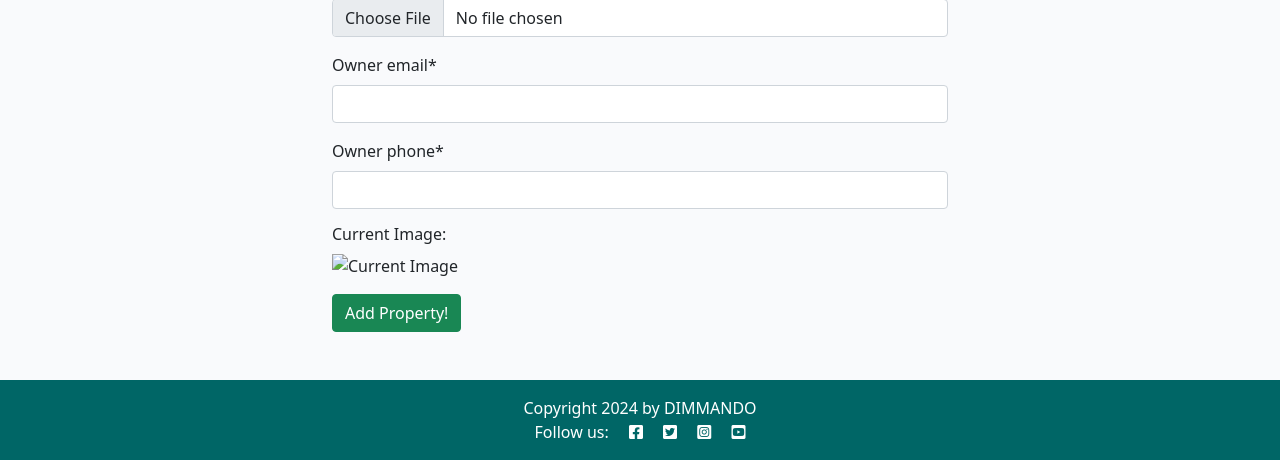
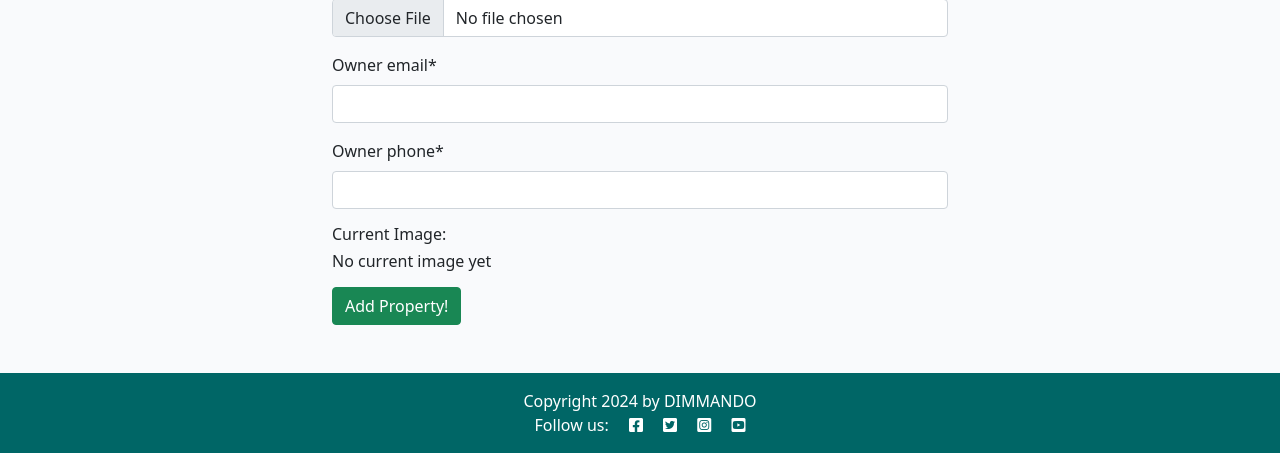
Before and after one commit to dimmando/accommodation, a Django app: page /add-book in a window 1280 px wide. Shown: the part 789-1249 px from the top of the page. Run offline with Django 4.2, Linux system fonts and the light colour scheme; the visitor is signed in with stand-in values (Sample User, id 1); some libraries are stand-ins or nearby versions.

Commit message:
Final correct if-else conditions related with error when displaying new Add property

```diff
--- a/booking/templates/book_form.html
+++ b/booking/templates/book_form.html
@@ -13,31 +13,13 @@
 
             <div class="current-image my-3">
                 <h5>Current Image:</h5>
-                {% if form.instance.booking_image %}
-                    {% if 'placeholder' in form.instance.booking_image.url %}
-                        <img src="{% static 'images/default.png' %}" alt="Placeholder Image" width="150">
-                    {% else %}
-                        <img src="{{ form.instance.booking_image.url }}" alt="Current Image" width="150">
-                    {% endif %}
+                {% if not form.instance.pk %}
+                    <h5>No current image yet</h5>
+                {% elif 'placeholder' in form.instance.booking_image.url %}
+                    <img src="{% static 'images/default.png' %}" alt="Placeholder Image" width="150">
                 {% else %}
-                    <h5>No current image yet</h5>
+                    <img src="{{ form.instance.booking_image.url }}" alt="Current Image" width="150">
                 {% endif %}
-
-                <!-- {% if form.instance.booking_image or 'placeholder' in form.instance.booking_image.url %}
-                    <img src="{% static 'images/default.png' %}" alt="Placeholder Image" width="150">
-                {% elif form.instance.booking_image %}
-                    <img src="{{ form.instance.booking_image.url }}" alt="Current Image" width="150">
-                {% else %}
-                    <h5>No current image yet</h5>
-                {% endif %} -->
-
-                <!-- {% if 'placeholder' in form.instance.booking_image.url %}
-                    <img src="{% static 'images/default.png' %}" alt="Placeholder Image" width="150">
-                {% elif form.instance.booking_image %}
-                    <img src="{{ form.instance.booking_image.url }}" alt="Current Image" width="150">
-                {% else %}
-                    <h5>No current image yet</h5>
-                {% endif %} -->
             </div>
 
         <button type="submit" class="btn btn-success">Add Property!</button>
--- a/static/css/style.css
+++ b/static/css/style.css
@@ -213,15 +213,15 @@ body {
 }
 
 .small-input {
-    width: 200px; /* Уменьшение ширины поля */
-    font-size: 14px; /* Уменьшение шрифта */
-    padding: 4px 3px; /* Уменьшение внутреннего отступа */
+    width: 200px;
+    font-size: 14px;
+    padding: 4px 3px;
 }
 
 .small-button {
     width: 60px;
-    font-size: 14px; /* Уменьшение шрифта кнопки */
-    padding: 4px 3px; /* Уменьшение внутреннего отступа кнопки */
+    font-size: 14px;
+    padding: 4px 3px;
 }
 
 .form-center {
--- a/templates/base.html
+++ b/templates/base.html
@@ -51,7 +51,7 @@
     <nav class="navbar navbar-expand-lg navbar-light bg-white">
         <div class="container-fluid">
 
-            <a class="navbar-brand" href="{% url 'home' %}"><img src="{% static 'images/logo.png' %}" width="100%"></a>
+            <a class="navbar-brand" href="{% url 'home' %}" aria-label="Link to homepage under logo"><img src="{% static 'images/logo.png' %}" alt="Logo"></a>
 
             <button class="navbar-toggler" type="button" data-bs-toggle="collapse" data-bs-target="#navbarText"
                 aria-controls="navbarText" aria-expanded="false" aria-label="Toggle navigation">
@@ -60,46 +60,44 @@
             <div class="collapse navbar-collapse" id="navbarText">
                 <ul class="navbar-nav me-auto mb-2 mb-lg-0">
                     <li class="nav-item">
-                        <a class="nav-link {% if request.path == home_url %}active" aria-current="page{% endif %}" href="{% url 'home' %}">Home</a>
+                        <a class="nav-link {% if request.path == home_url %}active" aria-current="page{% endif %}" aria-label="Link to homepage" href="{% url 'home' %}">Home</a>
                     </li>
-                    <li class="nav-item"></li>
-                        <a class="nav-link {% if request.path == about_url %}active" aria-current="page{% endif %}" href="{% url 'about' %}">About</a>
+                    <li class="nav-item">
+                        <a class="nav-link {% if request.path == about_url %}active" aria-current="page{% endif %}" aria-label="Link to About page" href="{% url 'about' %}">About</a>
                     </li>
                     {% if user.is_authenticated %}
                     <li class="nav-item">
-                        <a class="nav-link {% if request.path == property_create_url %}active" aria-label="page{% endif %}" href="{% url 'property_create' %}">Add property</a>
+                        <a class="nav-link {% if request.path == property_create_url %}active" aria-current="page{% endif %}" aria-label="Link to Add property page" href="{% url 'property_create' %}">Add property</a>
                     </li>
                     <li class="nav-item">
-                        <a class="nav-link {% if request.path == property_list_url %}active" aria-label="page{% endif %}" href="{% url 'property_list' %}">My property</a>
+                        <a class="nav-link {% if request.path == property_list_url %}active" aria-current="page{% endif %}" aria-label="Link to My property page" href="{% url 'property_list' %}">My property</a>
                     </li>
-                    <li class="nav-item"></li>
-                        <a class="nav-link {% if request.path == logout_url %}active" aria-current="page{% endif %}" href="{% url 'account_logout' %}">Logout</a>
+                    <li class="nav-item">
+                        <a class="nav-link {% if request.path == logout_url %}active" aria-current="page{% endif %}" aria-label="Link to Logout page" href="{% url 'account_logout' %}">Logout</a>
                     </li>
                     {% else %}
                     <li class="nav-item">
-                        <a class="nav-link {% if request.path == signup_url %}active" aria-current="page{% endif %}" href="{% url 'account_signup' %}">Register</a>
+                        <a class="nav-link {% if request.path == signup_url %}active" aria-current="page{% endif %}" aria-label="Link to Register page" href="{% url 'account_signup' %}">Register</a>
                     </li>
                     <li class="nav-item">
-                        <a class="nav-link {% if request.path == login_url %}active" aria-current="page{% endif %}" href="{% url 'account_login' %}">Login</a>
+                        <a class="nav-link {% if request.path == login_url %}active" aria-current="page{% endif %}" aria-label="Link to Login page" href="{% url 'account_login' %}">Login</a>
                     </li>
                     {% endif %}
                 </ul>
 
                 <!-- Form for search bar -->
-                <span class="navbar-nav me-auto">
+                <div class="navbar-nav me-auto">
                     <form class="d-flex" role="search" method="GET" action="{% url 'home' %}">
                         <input class="form-control form-control-sm me-2 flex-grow-0 small-input" name="q" type="search" placeholder="Find here..." aria-label="Search">
                         <button class="btn btn-outline-dark btn-sm small-button" type="submit">Search</button>
                     </form>
-                </span>
-
-                <span class="navbar-text text-muted">
+                </div>
+                <!-- Login status -->
                     {% if user.is_authenticated %}
-                    <p class="text-end m-3">You are logged in as <b>{{ user }}</b></p>
+                    <p class="text-end m-3 navbar-text text-muted">You are logged in as <b>{{ user }}</b></p>
                     {% else %}
-                    <p class="text-end m-3">You are not logged in</p>
+                    <p class="text-end m-3 navbar-text text-muted">You are not logged in</p>
                     {% endif %}
-                </span>
             </div>
         </div>
     </nav>
@@ -120,7 +118,7 @@
         </div>
     </div>
     </div>
-
+    <!-- Main content -->
     <main class="flex-shrink-0 main-bg">
 
         {% block content %}
@@ -128,6 +126,7 @@
         {% endblock content %}
 
         {% block navigation %}
+        <!-- Pagination -->
         {% endblock %}
 
     </main>
@@ -135,19 +134,17 @@
     <!-- Footer -->
     <footer class="footer mt-auto py-3 dark-bg">
         <p class="m-0 text-center text-white">Copyright 2024 by DIMMANDO</p>
-        <p class="m-0 text-center text-white">Follow us: <i class="fab fa-facebook-square ms-3"></i>
-            <i class="fab fa-twitter-square ms-3"></i>
-            <i class="fab fa-instagram-square ms-3"></i>
-            <i class="fab fa-youtube-square ms-3"></i>
+        <p class="m-0 text-center text-white">Follow us:
+            <a href="https://www.facebook.com" target="_blank" rel="noopener" aria-label="Link to Facebook"><i class="fab fa-facebook-square ms-3 text-white"></i></a>
+            <a href="https://www.twitter.com" target="_blank" rel="noopener" aria-label="Link to Twitter"><i class="fab fa-twitter-square ms-3 text-white"></i></a>
+            <a href="https://www.instagram.com" target="_blank" rel="noopener" aria-label="Link to Instagram"><i class="fab fa-instagram-square ms-3 text-white"></i></a>
+            <a href="https://www.youtube.com" target="_blank" rel="noopener" aria-label="Link to YouTube"><i class="fab fa-youtube-square ms-3 text-white"></i></a>
         </p>
     </footer>
 
-    <script src="https://cdn.jsdelivr.net/npm/bootstrap@5.0.1/dist/js/bootstrap.bundle.min.js"
-        integrity="sha384-gtEjrD/SeCtmISkJkNUaaKMoLD0//ElJ19smozuHV6z3Iehds+3Ulb9Bn9Plx0x4" crossorigin="anonymous">
-        </script>
-
-{% block extras %}
-{% endblock %}
+<script src="https://cdn.jsdelivr.net/npm/bootstrap@5.0.1/dist/js/bootstrap.bundle.min.js"
+    integrity="sha384-gtEjrD/SeCtmISkJkNUaaKMoLD0//ElJ19smozuHV6z3Iehds+3Ulb9Bn9Plx0x4" crossorigin="anonymous">
+</script>
 
 <script>
     // Toast messages disappear after 2 seconds
@@ -159,5 +156,4 @@
 </script>
 
 </body>
-
 </html>
```
Also changed, not shown: 1 other file.
